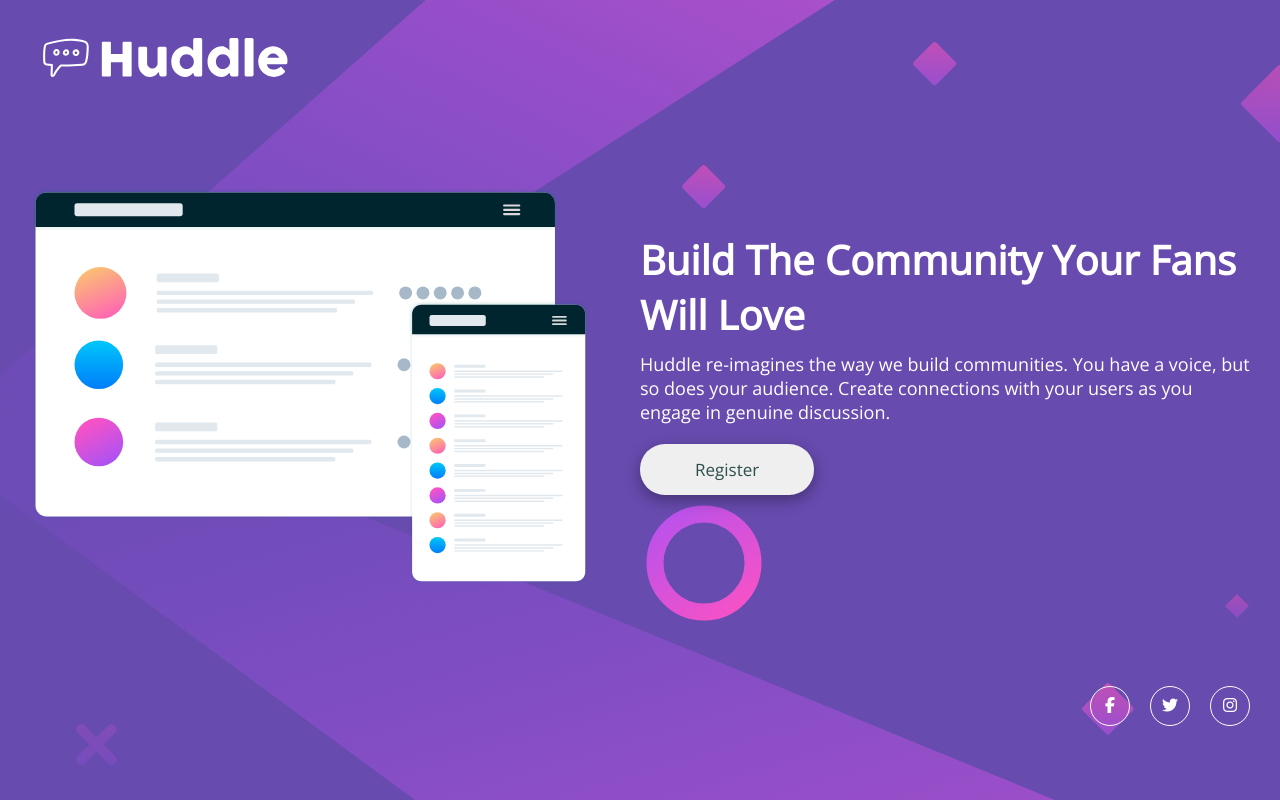
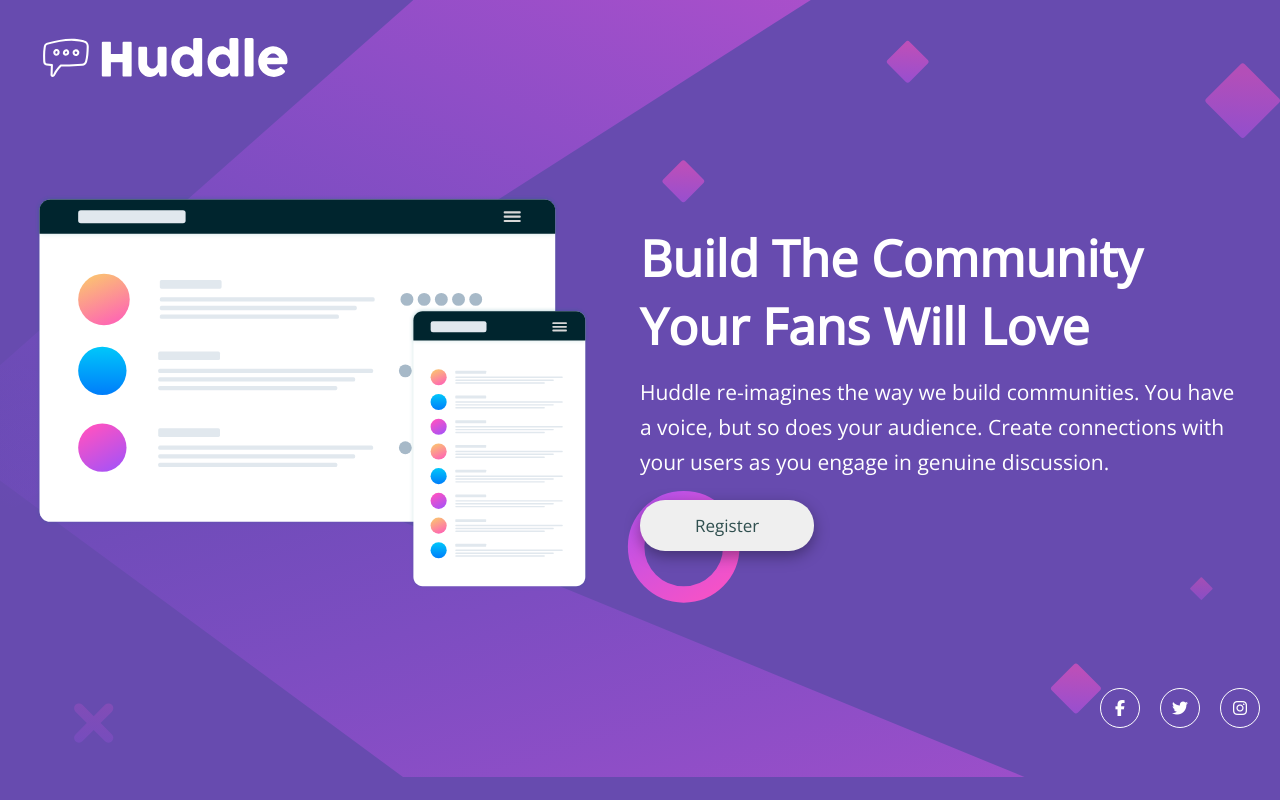
Before and after one commit to joaovitor-souza/quest-huddle-lading-page, a plain HTML site: page index.html in a window 1280 px wide. Drawn offline with nearby package versions, Linux system fonts and the light colour scheme.

Commit message:
Alterações concluídas

```diff
--- a/index.html
+++ b/index.html
@@ -13,7 +13,6 @@
     <link rel="stylesheet" href="./src/css/responsive.css">
 
     <link rel="preconnect" href="https://fonts.googleapis.com">
-    <link rel="preconnect" href="https://fonts.gstatic.com" crossorigin>
     <link href="https://fonts.googleapis.com/css2?family=Poppins:wght@400;600&display=swap" rel="stylesheet">
     <link rel="preconnect" href="https://fonts.googleapis.com">
     <link rel="preconnect" href="https://fonts.gstatic.com" crossorigin>
@@ -28,28 +27,28 @@
     </header>
 
     <section class="hero">
-        <div>
+        <div class="illustration">
             <img src="./src/images/illustration-mockups.svg" alt="Illustration mockups">
             </picture>
         </div>
-        <div>
-            <h2 class="title"> Build The Community Your Fans Will Love</h2>
+        <div class="information">
+            <h2 class="title"> Build The Community <br>Your Fans Will Love</h2>
             <p class="description">
                 Huddle re-imagines the way we build communities. You have a voice, but so does your audience.
-                Create connections with your users as you engage in genuine discussion.
+                Create connections with  your users as you engage in genuine discussion.
             </p>
             <button>Register</button>
         <div>
     </section>
 
     <footer class="footer">
-        <a href="">
+        <a href="/">
             <i class="icons fa-brands fa-facebook-f"></i>
         </a>
-        <a href="">
+        <a href="/">
             <i class="icons fa-brands fa-twitter"></i>
         </a>
-        <a href="">
+        <a href="/">
             <i class="icons fa-brands fa-instagram"></i>
         </a>
     </footer>
--- a/src/css/responsive.css
+++ b/src/css/responsive.css
@@ -1,26 +1,23 @@
-@media(max-width:900px){
-    body{
+@media(max-width:900px) {
+    body {
         grid-template-columns: 1fr;
 
     }
 
-    .hero{
-    display: grid;
-    grid-template-columns: 1fr;
-    display: flex;
-    flex-direction: column;
+    .hero {
+        display: grid;
+        grid-template-columns: 1fr;
     }
 
-    .hero img{
+    .hero img {
         width: 400px;
     }
 
-    .hero div:first-child{
-        margin: 0 auto;
-
+    .hero .illustration{
+       text-align: center;
     }
 
-    .hero div:last-child{
+    .hero .information {
         display: flex;
         justify-content: center;
         align-items: center;
@@ -28,18 +25,18 @@
         padding-top: 40px;
     }
 
-    .hero .title{
+    .hero .title {
         text-align: center;
         font-size: 35px;
     }
 
 
-    .hero .description{
+    .hero .description {
         padding-top: 20px;
         text-align: center;
     }
 
-    .hero button{
+    .hero button {
         padding-inline: 80px;
     }
 
--- a/src/css/style.css
+++ b/src/css/style.css
@@ -8,8 +8,11 @@ body{
     repeat(2, 1fr);
     min-height: 100vh;
     background-image: url(../images/bg-desktop.svg);
+    background-size: contain;
     background-repeat: no-repeat;
     background-color: hsl(257, 40%, 49%);
+    max-width: 1440px;
+    margin: 0 auto;
 }
 
 .header{
@@ -27,7 +30,7 @@ body{
     display: grid;
     grid-template-columns: 1fr 1fr;
     font-family: 'Open Sans', sans-serif;
-    padding: 20px 30px;
+    padding: 20px 34px;
 }
 
 .hero img{
@@ -35,22 +38,23 @@ body{
     margin: 0 auto;
 }
 
-.hero div:first-child{
+.hero .illustration{
     margin-right: 50px;
 }
 
-.hero div:last-child{
-    padding-top: 45px;
+.hero .information{
+    padding-top: 30px;
 }
 
 .hero .title{
-    font-size: 40px;
+    font-size: 50px;
     color: #fff;
 }
 
 .hero .description{
-    padding-top: 10px;
-    font-size: 18px;
+    padding-top: 15px;
+    line-height: 35px;
+    font-size: 21px;
     color: #fff;
 }
 
@@ -78,7 +82,7 @@ body{
     align-items: start;
     justify-content: end;
     gap: 20px;
-    padding: 30px;
+    padding: 20px;
 }
 
 .footer a{
@@ -87,21 +91,16 @@ body{
     height: 40px;
     border-radius: 50%;
     border: solid 1px #fff;
-    transition: 0.3s;
+    transition: 0.4s;
+    color: #fff;
 }
 
-.footer a:hover{
+.footer a:hover {
     cursor: pointer;
     border: solid 1px hsl(300, 69%, 71%);
     color: hsl(300, 69%, 71%);
 }
 
 .footer .icons{
-    padding-top: 10px;
-    color: #fff;
-    transition: 0.3s;
+    padding-top: 11px;
 }
-
-.footer .icons:hover{
-    color:  hsl(300, 69%, 71%);
-}
```
